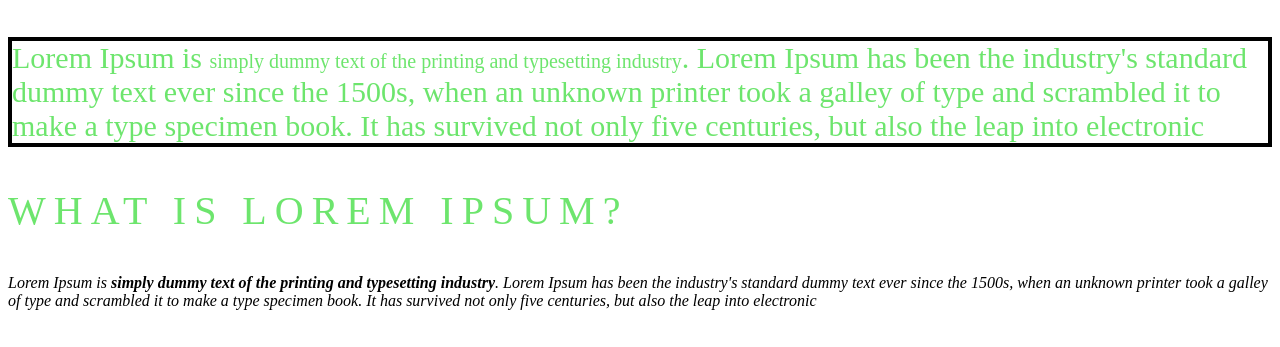
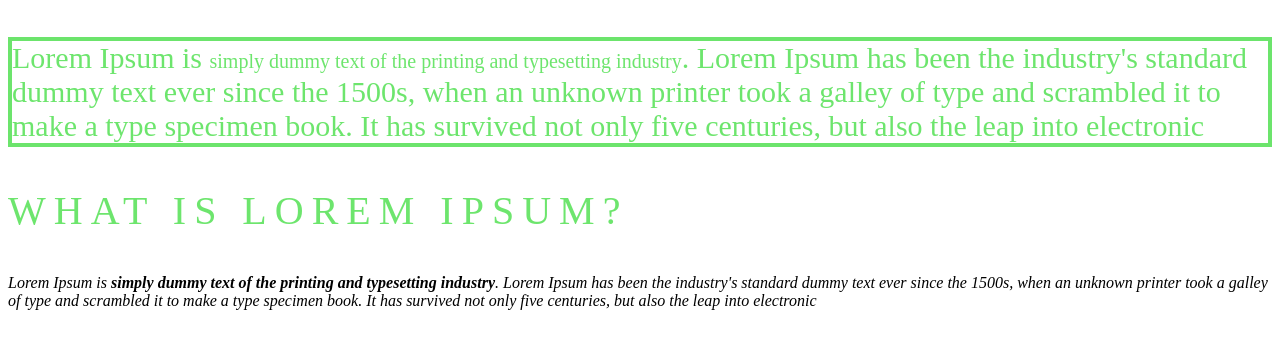
Before and after one commit to vytkuklys/VTMC-Style_Task, a plain HTML site: page index.html in a window 1280 px wide. Shown: the part 717-1064 px from the top of the page. Drawn offline with Linux system fonts and the light colour scheme.

Commit message:
Update style.css

```diff
--- a/style.css
+++ b/style.css
@@ -23,7 +23,7 @@
 }
 
 .p4 {
-    border: 4px solid black;
+    border: 4px solid;
     font-size: 30px;
     color: rgba(11, 211, 11, 0.6);
 
```
